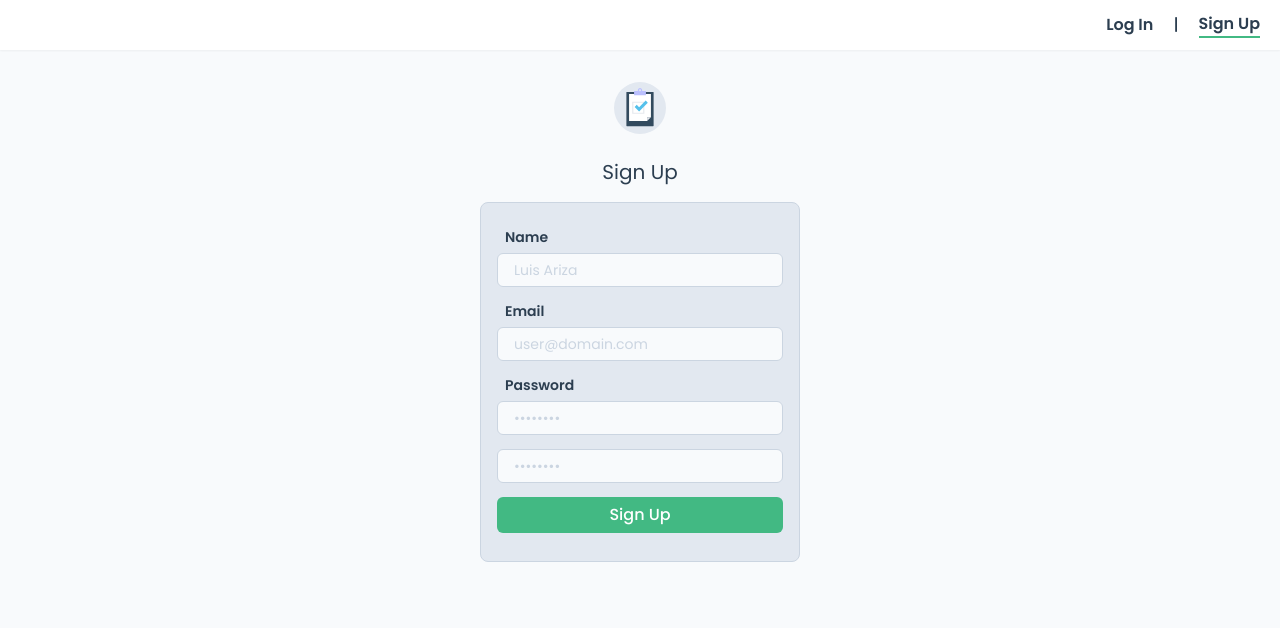
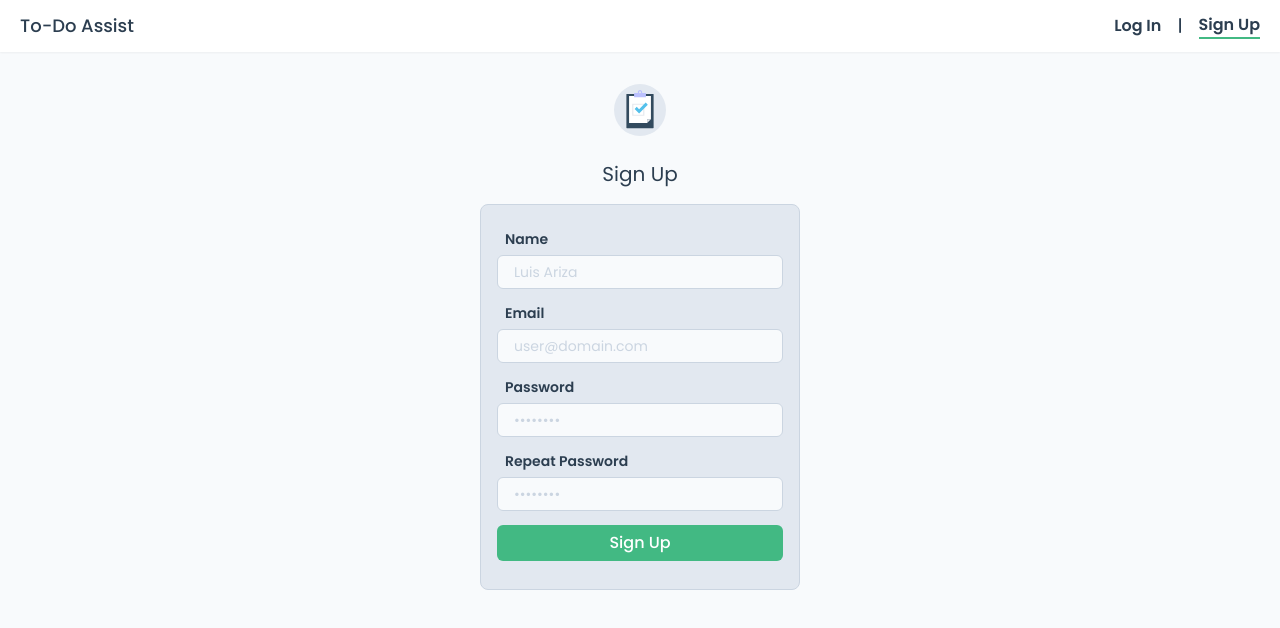
Before and after one commit to luisAriza/todo-vue, a Vue app: page /register in a window 1280 px wide. Shown: the top 628 px of the page. Built offline with nearby package versions, Linux system fonts and the light colour scheme.

Commit message:
Estilos del navbar

```diff
--- a/src/App.vue
+++ b/src/App.vue
@@ -3,9 +3,10 @@
 </template>
 
 <script>
-  export default {
-    name: "App",
-  }
+
+export default {
+  name: "App"
+}
 </script>
 
 
@@ -15,6 +16,5 @@
     -webkit-font-smoothing: antialiased;
     -moz-osx-font-smoothing: grayscale;
     text-align: center;
-    color: #2c3e50;
   }
 </style>
--- a/src/components/Login.vue
+++ b/src/components/Login.vue
@@ -1,29 +1,29 @@
 <template lang="pug">
-form.form__container(name="login" @submit.prevent="login()")
-  .field
+form.form(name="login" @submit.prevent="login()")
+  .form__field
     label(for="email") Email
     p(v-if="v$.email.$error") Enter your email
-  input(
+  input.form__input(
     id="email"
     type="email"
     placeholder="user@domain.com"
     v-model="email"
     @blur="v$.email.$touch"
     required)
-  .field
+  .form__field
     label(for="psw") Password
     p(v-if="v$.password.$error") Minimum 8 characters
-  input(
+  input.form__input(
     id="psw"
     type="password"
     placeholder="••••••••"
     v-model="password"
     @blur="v$.password.$touch"
     required)
-  p.error(v-if="error") Email or password incorrect
-  button.submit-btn(type="submit") Log In
-  p.info Don't have an account?
-    router-link(to="/register").signup-link Sign Up
+  p.form__error(v-if="error") Email or password incorrect
+  button.form__submit-btn(type="submit") Log In
+  p.form__info Don't have an account?
+    router-link(to="/register").form__info--signup-link Sign Up
 </template>
 
 <script>
@@ -97,7 +97,3 @@ export default {
   }
 }
 </script>
-
-<style scoped>
-
-</style>
--- a/src/components/Navbar.vue
+++ b/src/components/Navbar.vue
@@ -1,16 +1,18 @@
 <template lang="pug">
 nav.navbar
   .navbar__left
-    //- img(src="@/assets/logo.svg",
-    //-   alt="logo",
-    //-   width="32" height="32")
-    //- p TO-DO
-  .navbar__right
-    //- p Welcome {{ user }}
-    //- button.logout-btn(@click="Logout()") Log out
+    img(v-show="user"
+      src="@/assets/logo.svg",
+      alt="logo",
+      width="32" height="32")
+    p To-Do Assist
+  .navbar__right(v-if="user")
+    p Welcome {{ user }}
+    button.navbar__logout-btn(@click="Logout()") Log out
+  .navbar__right(v-else)
     router-link(to="/") Log In
-    span  |
-    router-link(to="/register")  Sign Up
+    span |
+    router-link(to="/register") Sign Up
 </template>
 
 <script>
@@ -18,58 +20,21 @@ export default {
   name: "Navbar",
   data() {
     return {
-      user: this.$store.state.user,
-    };
-  },
-  computed: {
-    userLogged() {
-      if (this.user != null) {
-        this.$router.push("/home");
-      }
-      return this.user;
-    },
+      user: localStorage.getItem("user")
+    }
   },
   methods: {
     Logout() {
       localStorage.removeItem("user");
-
       this.$router.push("/");
-    },
+    }
   },
-  // created: {
-
-  // }
+  mounted() {
+    this.user ? this.$router.push("/home") : "";
+  }
 };
 </script>
 
 <style scoped>
-.navbar {
-  @apply flex justify-between items-center
-  px-5 py-3
-  bg-white shadow-sm
-}
-.navbar a {
-  @apply font-semibold text-[#2c3e50]
-}
-.navbar a.router-link-exact-active {
-  @apply border-b-2 border-[#42b983]
-}
-.navbar__left {
-  @apply flex gap-2 items-center;
-}
-.navbar__left p {
-  @apply hidden sm:block font-bold text-lg;
-}
-.navbar__right {
-  @apply flex items-center gap-5;
-}
-.navbar__right p {
-  @apply font-semibold capitalize;
-}
-.logout-btn {
-  @apply px-2
-  rounded-md
-  text-[#42b983] font-semibold
-  border-[#42b983];
-}
+
 </style>
--- a/src/components/Signup.vue
+++ b/src/components/Signup.vue
@@ -1,45 +1,46 @@
 <template lang="pug">
-form.form__container(name="signup" @submit.prevent="saveRecord()")
-  .field
+form.form(name="signup" @submit.prevent="saveRecord()")
+  .form__field
     label(for="name") Name
     p(v-if="v$.user.$error") Required name
-  input(
+  input.form__input(
     id="name"
     type="name"
     placeholder="Luis Ariza"
     @blur="v$.user.$touch"
     v-model="user"
     required)
-  .field
+  .form__field
     label(for="email") Email
     p.error(v-if="error") Email existent
-  input(
+  input.form__input(
     id="email"
     type="email"
     placeholder="user@domain.com"
     v-model="email"
     @blur="v$.email.$touch"
     required)
-  .field
+  .form__field
     label(for="psw") Password
     p(v-if="v$.password.$error") Minimum 8 characters
-  input(
+  input.form__input(
     id="psw"
     type="password"
     placeholder="••••••••"
     v-model="password"
     @blur="v$.password.$touch"
     required)
-  .field
-    p
+  .form__field
+    label(for="rePsw") Repeat Password
     p(v-show="v$.confirmPassword.$error") Password not same
-  input(
+  input.form__input(
+    id="rePsw"
     type="password"
     placeholder="••••••••"
     v-model="confirmPassword"
-    @blur="v$.confirmPassword.$touch"
+    @keypress.enter="v$.confirmPassword.$touch"
     required)
-  button.submit-btn(type="submit") Sign Up
+  button.form__submit-btn(type="submit") Sign Up
 </template>
 
 <script>
@@ -69,13 +70,13 @@ export default {
       let usersRecords = this.usersRecords ? this.usersRecords : [];
 
       let emailRepeat = usersRecords.some((v) => v.email == this.email);
-      let notSamePassword = this.password != this.confirmPassword;
+      let passwordSame = this.password == this.confirmPassword;
 
       if (emailRepeat) {
         this.error = true;
-      } else if (notSamePassword) {
+      } else if (!passwordSame) {
         console.log("Confirm password")
-      } else if (!emailRepeat && !notSamePassword && this.user) {
+      } else if (this.user && !emailRepeat && passwordSame) {
         usersRecords.push({
           "user": this.user,
           "email": this.email,
@@ -112,7 +113,3 @@ export default {
   }
 }
 </script>
-
-<style scoped>
-
-</style>
--- a/src/index.css
+++ b/src/index.css
@@ -12,30 +12,62 @@ html {
   color: #2c3e50;
 }
 
-.signup,
-.login {
-  @apply max-w-xs
-  mx-auto py-6 px-4
-  rounded-lg
-  border border-slate-300
-  bg-slate-200;
+.navbar {
+  @apply flex items-center justify-between px-5 py-3 shadow-sm bg-white;
+  & a {
+    @apply text-[#2c3e50] font-semibold;
+  }
+  & a.router-link-exact-active {
+    @apply border-b-2 border-[#42b983];
+  }
+  &__left {
+    @apply flex items-center gap-1;
+  }
+  &__left p {
+    @apply hidden sm:block text-lg font-medium;
+  }
+  &__right {
+    @apply flex items-center gap-4;
+  }
+  &__right p {
+    @apply font-medium capitalize;
+  }
+  &__logout-btn {
+    @apply text-[#42b983] font-semibold border-[#42b983];
+  }
 }
+
 .form__container {
+  @apply grid justify-items-center gap-4 w-full my-8;
+  & .title {
+    @apply mt-2 text-xl font-normal;
+  }
+  & .signup,
+  & .login {
+    @apply w-full max-w-xs
+    mx-auto py-6 px-4
+    rounded-lg
+    border border-slate-300
+    bg-slate-200;
+  }
+}
+
+.form {
   @apply grid justify-items-start gap-1.5 w-full;
-  & .field {
+  &__field {
     @apply flex items-end justify-between w-full;
   }
-  & .field label {
+  &__field label {
     @apply pl-2 text-sm font-semibold;
   }
-  & .field p,
-  & .error {
+  &__field p,
+  &__error {
     @apply text-xs font-normal text-red-600 pr-2;
   }
-  & .error {
+  &__error {
     @apply justify-self-center;
   }
-  & input {
+  &__input {
     @apply w-full
     mb-2 py-1.5 pl-4 pr-2
     text-sm font-normal
@@ -43,18 +75,15 @@ html {
     border border-slate-300
     bg-slate-50;
   }
-  & input:nth-child(6) {
-    margin-bottom: 2px;
-  }
-  & input::placeholder {
+  &__input::placeholder {
     @apply text-slate-300;
   }
-  & .submit-btn {
+  &__submit-btn {
     @apply w-full mb-1 p-1.5 rounded-md text-white bg-[#42b983];
   }
-  & .info {
+  &__info {
     @apply justify-self-center mt-1 text-xs font-normal;
-    & .signup-link {
+    &--signup-link {
       @apply font-semibold text-[#42b983] ml-1;
     }
   }
--- a/src/store/index.js
+++ b/src/store/index.js
@@ -2,7 +2,6 @@ import { createStore } from "vuex";
 
 export default createStore({
   state: {
-    user: localStorage.getItem("user"),
     showAdd: false,
     tags: ["Work", "Study", "Gym", "Urgent", "Important", "Other"],
   },
--- a/src/views/HomeView.vue
+++ b/src/views/HomeView.vue
@@ -19,7 +19,7 @@ Navbar
 </template>
 
 <script>
-import Navbar from "@/components/Navbar.vue"
+import Navbar from "@/components/Navbar.vue";
 import FilterTask from "@/components/FilterTaskComponent.vue";
 import AddTask from "@/components/AddTaskComponent.vue";
 import TaskList from "@/components/TaskList.vue"
--- a/src/views/LoginView.vue
+++ b/src/views/LoginView.vue
@@ -1,5 +1,7 @@
 <template lang="pug">
 Navbar
+.form__container
+	figure
 		img(src="@/assets/logo.svg",
 			alt="logo",
 			width="52" height="52")
@@ -9,7 +11,7 @@ h2.title Log In
 </template>
 
 <script>
-import Navbar from "@/components/Navbar.vue"
+import Navbar from '@/components/Navbar.vue'
 import Login from '@/components/Login.vue'
 
 export default {
@@ -22,10 +24,5 @@ export default {
 </script>
 
 <style scoped>
-img {
-	@apply mx-auto mt-8
-}
-.title {
-	@apply mt-6 mb-4 text-xl font-normal
-}
+
 </style>
--- a/src/views/RegisterView.vue
+++ b/src/views/RegisterView.vue
@@ -1,5 +1,7 @@
 <template lang="pug">
 Navbar
+.form__container
+	figure
 		img(src="@/assets/logo.svg",
 			alt="logo",
 			width="52" height="52")
@@ -9,7 +11,7 @@ h2.title Sign Up
 </template>
 
 <script>
-import Navbar from "@/components/Navbar.vue"
+import Navbar from '@/components/Navbar.vue'
 import Signup from '@/components/Signup.vue'
 
 export default {
@@ -22,10 +24,5 @@ export default {
 </script>
 
 <style scoped>
-img {
-	@apply mx-auto mt-8
-}
-.title {
-	@apply mt-6 mb-4 text-xl font-normal
-}
+
 </style>
```
Lines whose indentation alone changed are shown as unchanged.
